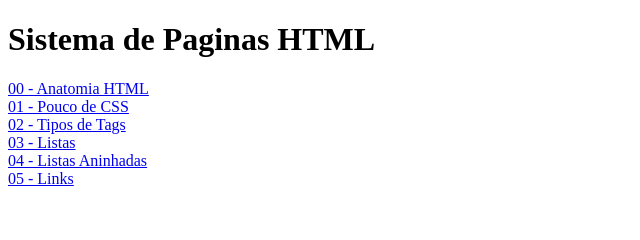
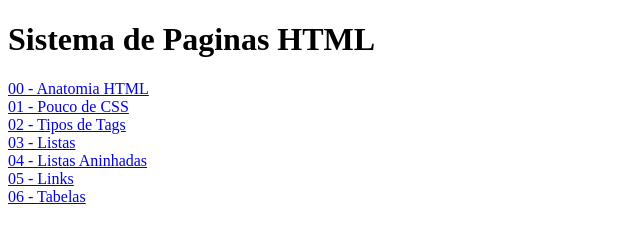
Before and after one commit to RenanCruz7/HTML-CSS, a plain HTML site: page index.html in a window 1280 px wide. Shown: the full height of the page, 0-640 px from the left. Drawn offline with Linux system fonts and the light colour scheme.

Commit message:
continuação links e tabelas

```diff
--- a/index.html
+++ b/index.html
@@ -14,7 +14,8 @@
       <a href="paginas/tipos_de_tags.html">02 - Tipos de Tags</a><br />
       <a href="paginas/listas.html">03 - Listas</a><br />
       <a href="paginas/listasAninhadas.html">04 - Listas Aninhadas</a><br />
-      <a href="paginas/links.html">05 - Links</a>
+      <a href="paginas/links.html">05 - Links</a><br />
+      <a href="paginas/tabelas.html">06 - Tabelas</a>
     </nav>
   </body>
 </html>
```
